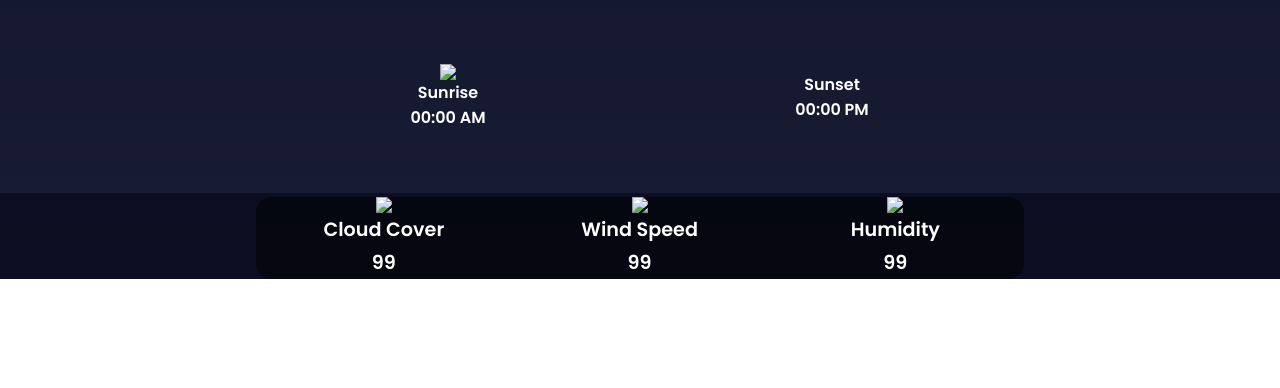
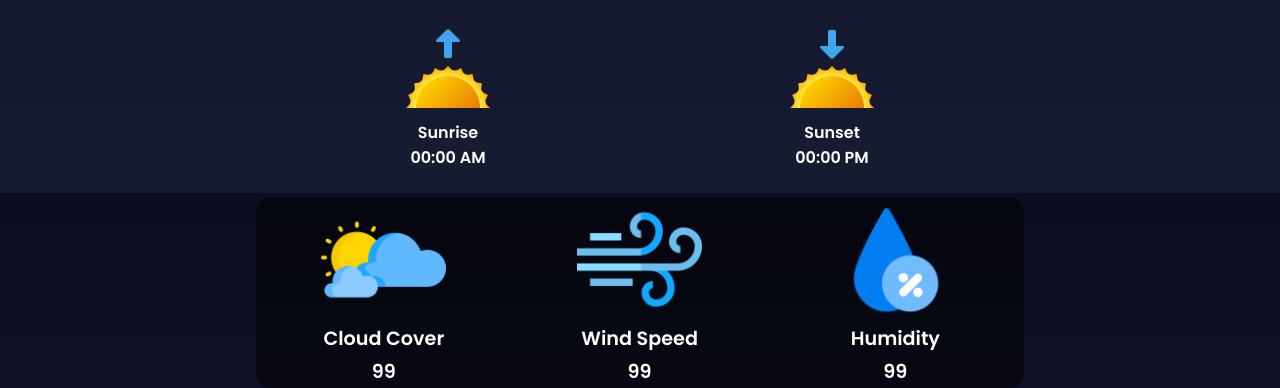
Before and after one commit to cjwsugden/simple-weather-app, a plain HTML site: page index.html in a window 1280 px wide. Shown: the part 607-995 px from the top of the page. Before the commit the page ends 886 px from the top, so only its background shows below. Drawn offline with Linux system fonts and the light colour scheme; the site is published under a folder, as on GitHub Pages, so addresses that start at the root find nothing.

Commit message:
Fixed bug displaying images

```diff
--- a/index.html
+++ b/index.html
@@ -36,12 +36,12 @@
 
         <div class="row2">
             <div class="sunrise">
-                <img src="/img/sunrise.png" class="sunrise-icon">
+                <img src="img/sunrise.png" class="sunrise-icon">
                 <p>Sunrise</p>
                 <p id="sunrise-time">00:00 AM</p>
             </div>
             <div class="sunset">
-                <img src="/img/sunset.png" alt="">
+                <img src="img/sunset.png" alt="">
                 <p>Sunset</p>
                 <p id="sunset-time">00:00 PM</p>
             </div>
@@ -50,21 +50,21 @@
         <div class="row3">
             <div class="cloudiness">
                 <div class="cloudiness-icon">
-                    <img src="/img/cloudiness.png" class="cloud-img">
+                    <img src="img/cloudiness.png" class="cloud-img">
                 </div>
                 <p>Cloud Cover</p>
                 <p id="cloud-text">99</p>
             </div>
             <div class="wind">
                 <div class="wind-icon">
-                    <img src="/img/wind.png" class="wind-img">
+                    <img src="img/wind.png" class="wind-img">
                 </div>
                 <p>Wind Speed</p>
                 <p id="wind-text">99</p>
             </div>
             <div class="humidity">
                 <div class="humidity-icon">
-                    <img src="/img/humidity.png" class="humidity-img">
+                    <img src="img/humidity.png" class="humidity-img">
                 </div>
                 <p>Humidity</p>
                 <p id="humidity-text">99</p>
```
